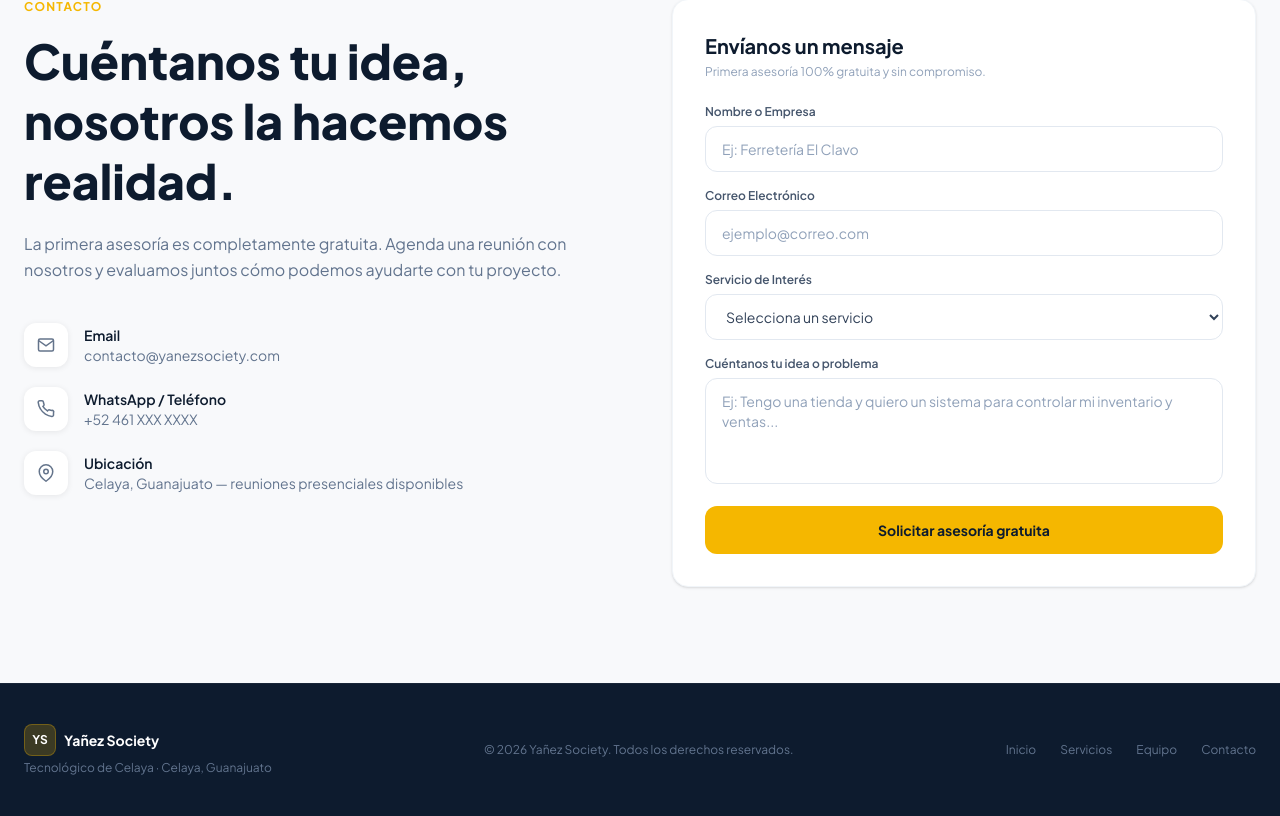
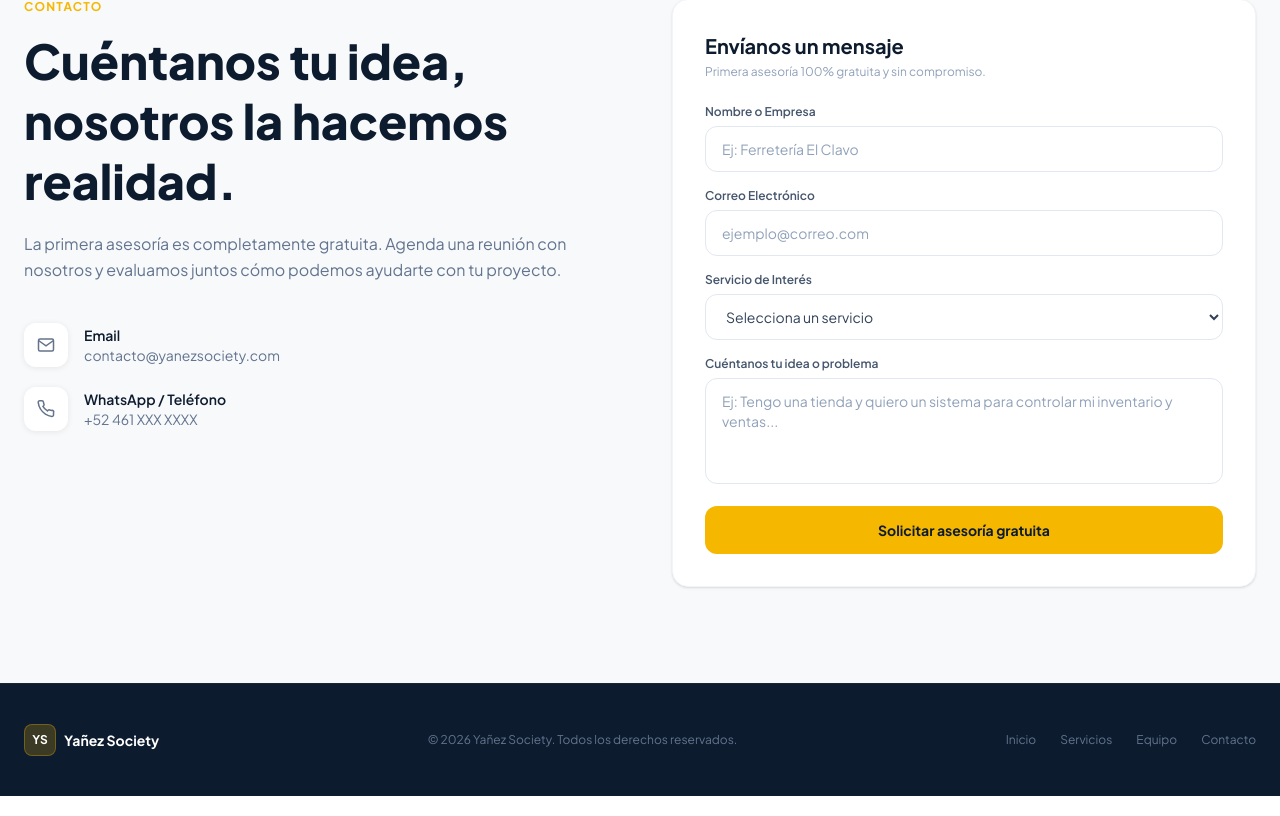
Before and after one commit to BlaKCronic/Society, a React (Vite) app: page / in a window 1280 px wide. Shown: the part 4292-5108 px from the top of the page. Built offline with nearby package versions, Linux system fonts and the light colour scheme.

Commit message:
actualizacion de los datos

```diff
--- a/src/components/Contact.jsx
+++ b/src/components/Contact.jsx
@@ -45,18 +45,6 @@ export default function Contact() {
                 <div>
                   <div className="font-semibold text-sm" style={{ color: '#0d1b2e' }}>WhatsApp / Teléfono</div>
                   <div className="text-slate-500 text-sm">+52 461 XXX XXXX</div>
-                </div>
-              </div>
-              <div className="flex items-center gap-4">
-                <div className="w-11 h-11 rounded-xl flex items-center justify-center bg-white flex-shrink-0" style={{ boxShadow: '0 1px 6px rgba(0,0,0,0.08)' }}>
-                  <svg width="18" height="18" viewBox="0 0 24 24" fill="none" stroke="#64748b" strokeWidth="2">
-                    <path d="M21 10c0 7-9 13-9 13s-9-6-9-13a9 9 0 0 1 18 0z" />
-                    <circle cx="12" cy="10" r="3" />
-                  </svg>
-                </div>
-                <div>
-                  <div className="font-semibold text-sm" style={{ color: '#0d1b2e' }}>Ubicación</div>
-                  <div className="text-slate-500 text-sm">Celaya, Guanajuato — reuniones presenciales disponibles</div>
                 </div>
               </div>
             </div>
--- a/src/components/Footer.jsx
+++ b/src/components/Footer.jsx
@@ -9,7 +9,6 @@ export default function Footer() {
             </div>
             <span className="text-white font-bold text-sm">Yañez Society</span>
           </div>
-          <p className="text-slate-500 text-xs">Tecnológico de Celaya · Celaya, Guanajuato</p>
         </div>
 
         <p className="text-slate-500 text-xs text-center">
```
